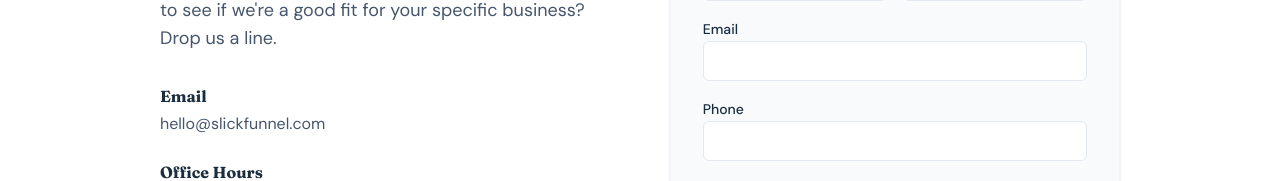
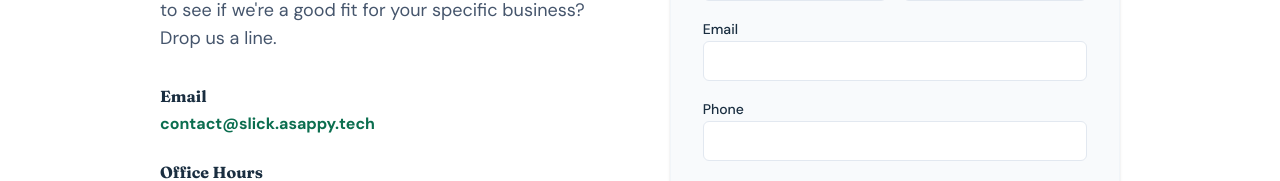
Before and after one commit to lifefountain855/slick-funnel, a React (Vite) app: page /audit in a window 1280 px wide. Shown: the part 257-438 px from the top of the page. Built offline with nearby package versions, Linux system fonts and the light colour scheme.

Commit message:
email and gitignore

```diff
--- a/src/pages/Contact.tsx
+++ b/src/pages/Contact.tsx
@@ -61,7 +61,7 @@ export function Contact() {
           <div className="space-y-6">
             <div>
               <h4 className="font-bold text-navy mb-1">Email</h4>
-              <p className="text-slate-600">hello@slickfunnel.com</p>
+              <a href='mailto:contact@slick.asappy.tech' className="font-bold text-primary hover:underline hover:text-accent">contact@slick.asappy.tech</a>
             </div>
             <div>
               <h4 className="font-bold text-navy mb-1">Office Hours</h4>
```
Also changed, not shown: 1 other file (tests, documents, lock files or other folders).
